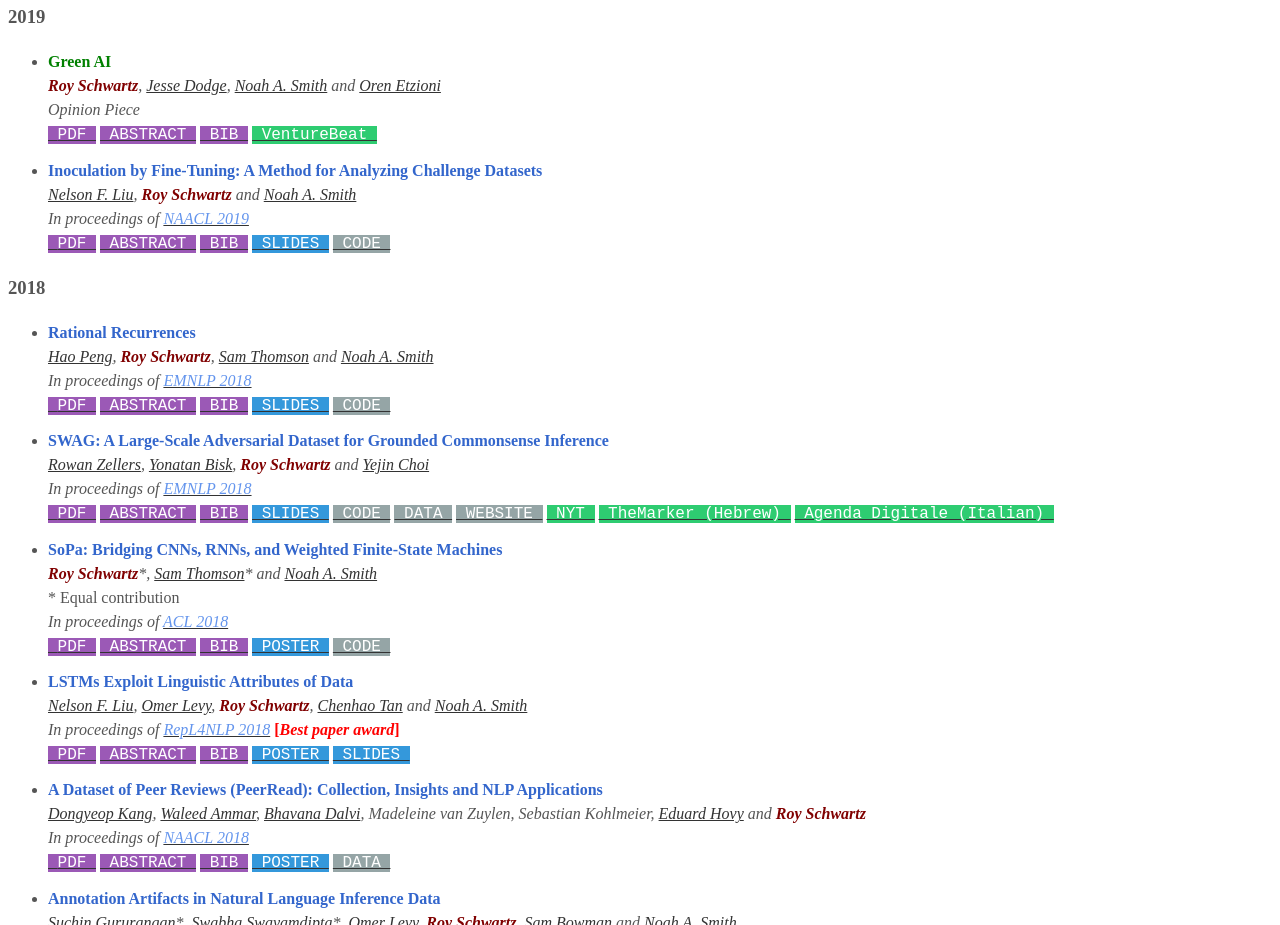
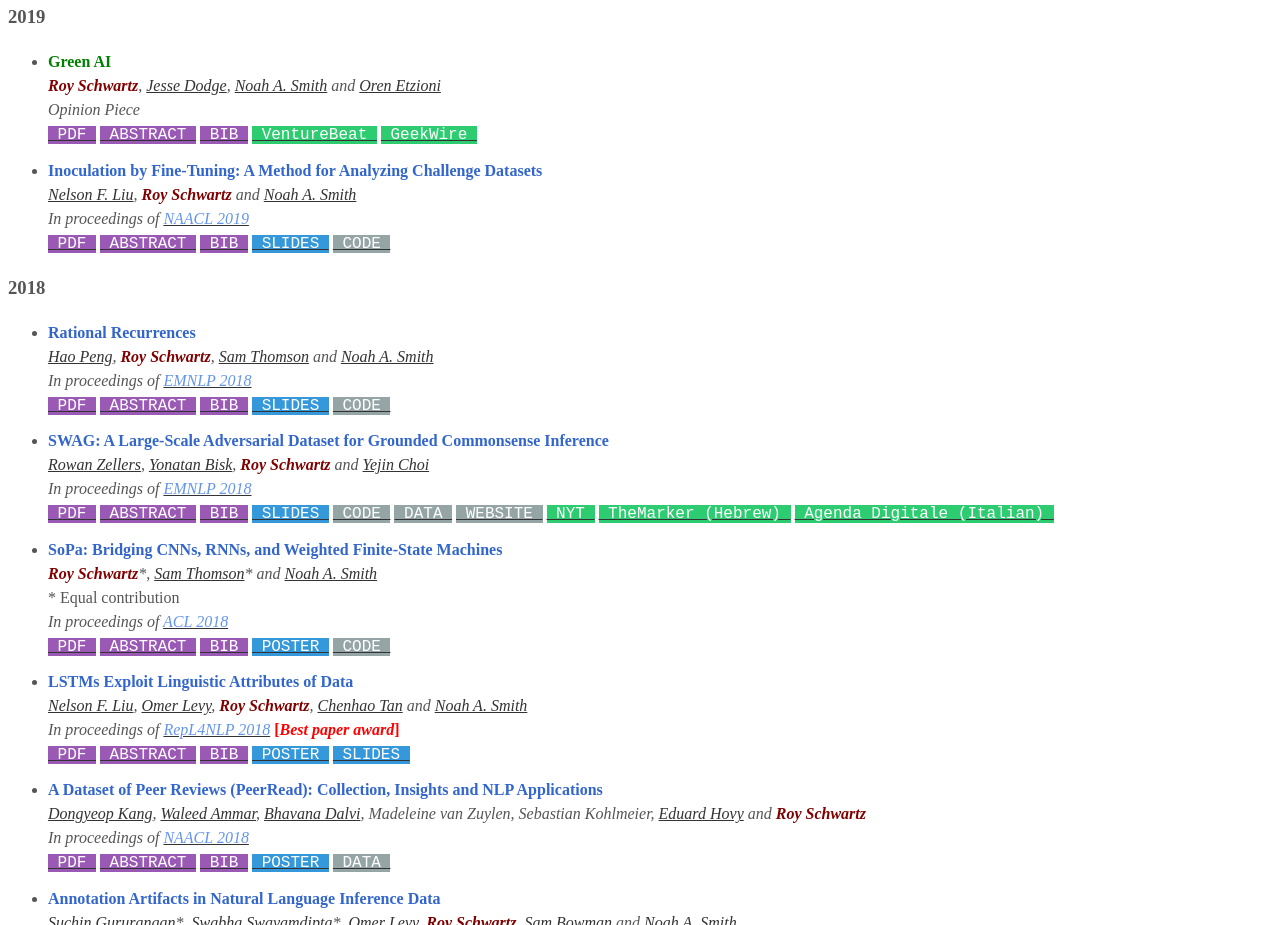
Before and after one commit to roys174/roys174.github.io, a plain HTML site: page index.html in a window 1280 px wide. Shown: the part 1116-2041 px from the top of the page. Drawn offline with Linux system fonts and the light colour scheme.

Commit message:
geekwire coverage of green ai

```diff
--- a/index.html
+++ b/index.html
@@ -129,10 +129,6 @@ In 2004-2005, I was a software engineer at <a href="http://www.checkpoint.com/"
 
 </div>
 
-<!-- <br>I collaborate with <script>document.write(OMRI)</script>
-and <a href="http://ie.technion.ac.il/~roiri/" target="_blank">Roi Reichart</a>. <br><br> -->
-
-
 <hr size=2 width="100%" align=center>
 
 <p>
@@ -222,6 +218,7 @@ PDF('https://arxiv.org/abs/1907.10597')
 <script>ABSTRACT("#greenai_abstract")</script>
 <script>BIB('papers/bib/greenai.bib')</script>
 <script>PRESS('VentureBeat', 'https://venturebeat.com/2019/07/25/researchers-propose-ways-to-measure-and-encourage-energy-efficient-ai/')</script>
+<script>PRESS('GeekWire', 'https://www.geekwire.com/2019/amid-rapid-rise-ai-resource-needs-ai2-campaigns-make-easier-green/')</script>
 <div id="greenai_abstract" class="publications" style="display:none;">
 The computations required for deep learning research have been doubling every few months, resulting in an estimated 300,000x increase from 2012 to 2018 [2]. These computations have a surprisingly large carbon footprint [38]. Ironically, deep learning was inspired by the human brain, which is remarkably energy efficient. Moreover, the financial cost of the computations can make it difficult for academics, students, and researchers from emerging economies to engage in deep learning research.
 
```
